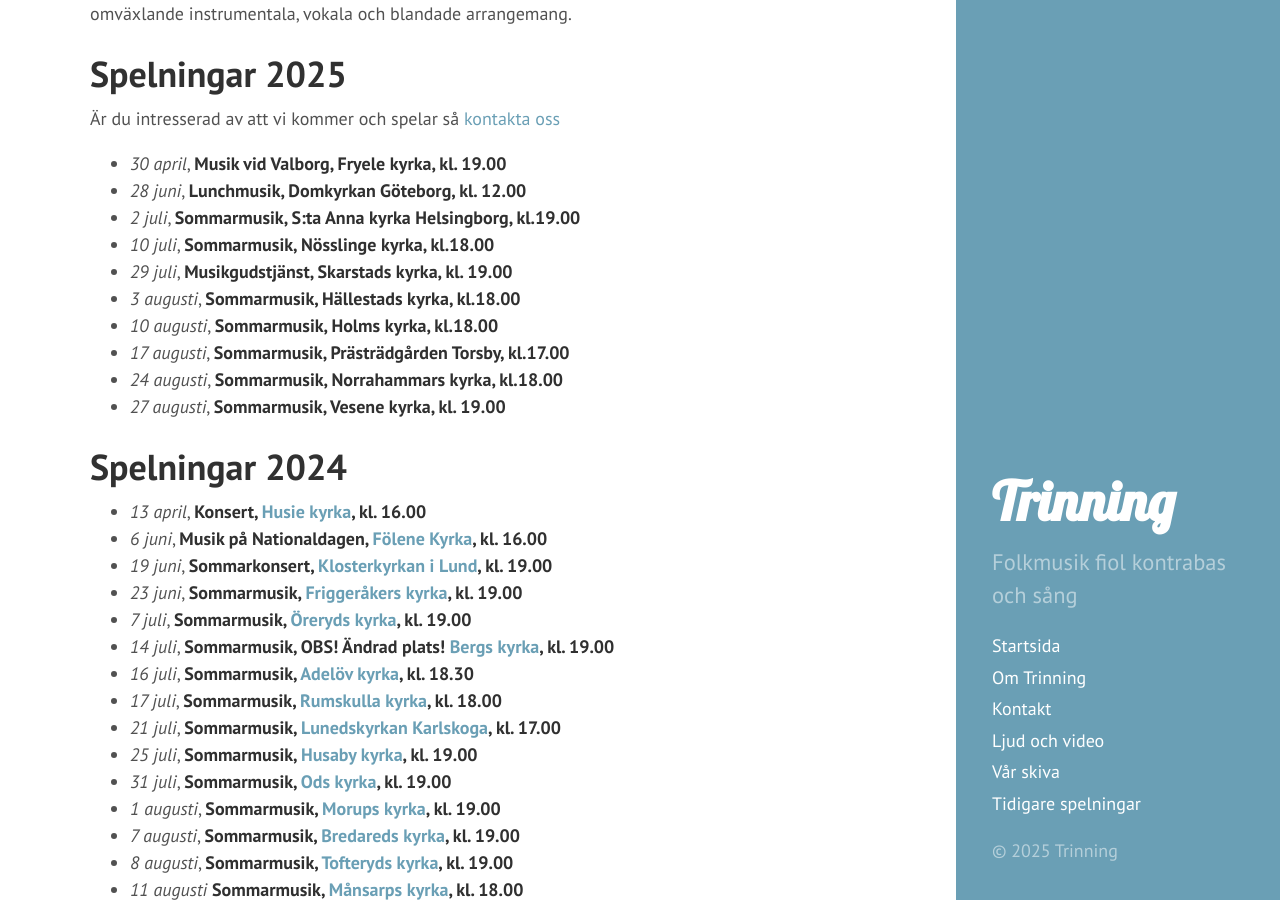
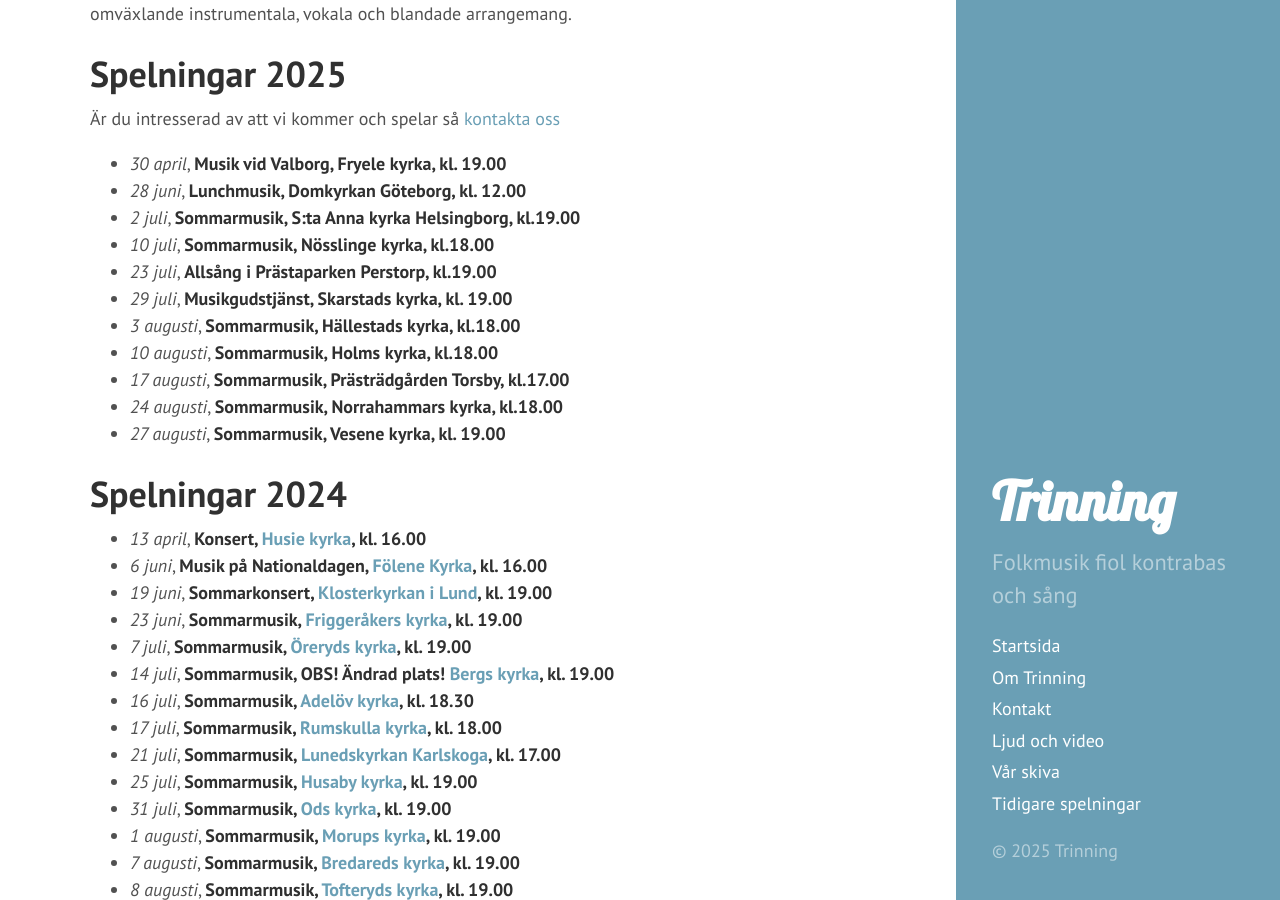
Before and after one commit to trinning/trinning.github.io, a Jekyll site: the page built from index.md, in a window 1280 px wide and 900 px high, scrolled down 543 px. Built offline with Jekyll 4.4.1, drawn with Linux system fonts in a browser that asks for light colours.

Commit message:
uppdaterat spelningar

```diff
--- a/index.md
+++ b/index.md
@@ -17,6 +17,7 @@ in lite norskt, amerikanskt, låtar från de brittiska öarna och visor från de
 * *28 juni*, **Lunchmusik, Domkyrkan Göteborg, kl. 12.00**
 * *2 juli*, **Sommarmusik, S:ta Anna kyrka Helsingborg, kl.19.00**
 * *10 juli*, **Sommarmusik, Nösslinge kyrka, kl.18.00**
+* *23 juli*, **Allsång i Prästaparken Perstorp, kl.19.00**
 * *29 juli*, **Musikgudstjänst, Skarstads kyrka, kl. 19.00**
 * *3 augusti*, **Sommarmusik, Hällestads kyrka, kl.18.00**
 * *10 augusti*, **Sommarmusik, Holms kyrka, kl.18.00**
```
